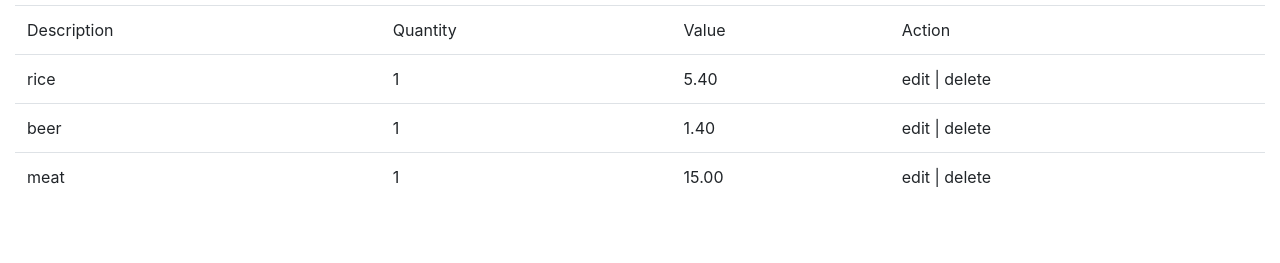
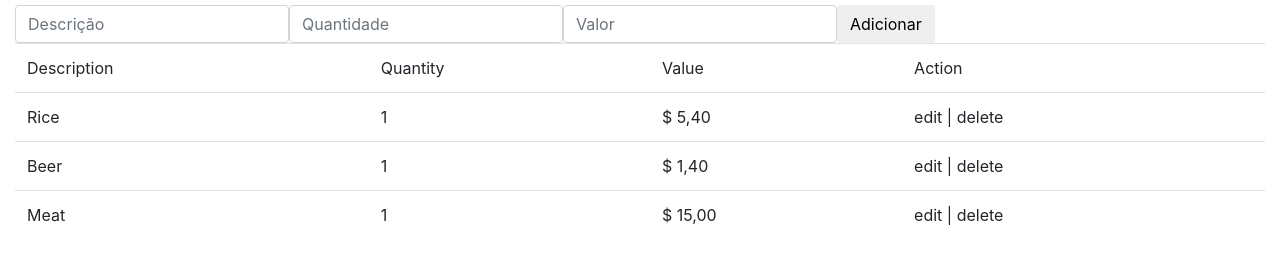
Before and after one commit to hamiltongabriel/control-list, a website: page shopping/index.html in a window 1280 px wide. Shown: the part 51-314 px from the top of the page. Drawn offline with Linux system fonts and the light colour scheme.

Commit message:
Implementando Campo para inserir novos atributos.

```diff
--- a/shopping/index.html
+++ b/shopping/index.html
@@ -17,6 +17,18 @@
         </div>
     </nav>
     <div class="container-fluid">
+        <div class="form-inline">
+            <div class="form-group">
+                <input type="text" class="form-control" id="descricao" placeholder="Descrição">
+            </div>
+            <div class="form-group">
+                <input type="text" class="form-control" id="quantity" placeholder="Quantidade">
+            </div>
+            <div class="form-group">
+                <input type="text" class="form-control" id="value" placeholder="Valor">
+            </div>
+            <button onclick="addData();" class="btn btn-default">Adicionar</button>
+        </div>
         <table id="listTable" class="table">
         </table>
     </div>
--- a/shopping/js/main.js
+++ b/shopping/js/main.js
@@ -12,12 +12,36 @@ function getTotal(list){
     return total;
 }
 
+
 function setList(list){
     let table = '<thead><tr><td>Description</td><td>Quantity</td><td>Value</td><td>Action</td></tr></thead><tbody>';
     for(let key in list){
-        table += `<tr><td>${list[key].descricao}</td><td>${list[key].quantity}</td><td>${list[key].value}</td><td>edit | delete</td></tr>`
+        table += `<tr><td>${ formatDescricao(list[key].descricao)}</td><td>${list[key].quantity}</td><td>${formatValue(list[key].value)}</td><td>edit | delete</td></tr>`
     }
     table += '<tbody/>';
     document.getElementById('listTable').innerHTML = table;
 };
+
+function formatDescricao(descricao){
+    var str = descricao.toLowerCase();
+    str = `${str.charAt(0).toUpperCase()}${str.slice(1)}`;
+    return str;
+}
+
+function formatValue(value){
+    debugger
+    var str = `${parseFloat(value).toFixed(2)}`;
+    str = str.replace(".",",");
+    str = `$ ${str}`
+    return str;
+}
+
+function addData(){
+    var descricao = document.getElementById("descricao").value;
+    var quantity = document.getElementById("quantity").value;
+    var value = document.getElementById("value").value;
+
+    list.unshift({"descricao": descricao, "quantity": quantity, "value": value});
+    setList(list);
+}
 setList(list);
```
